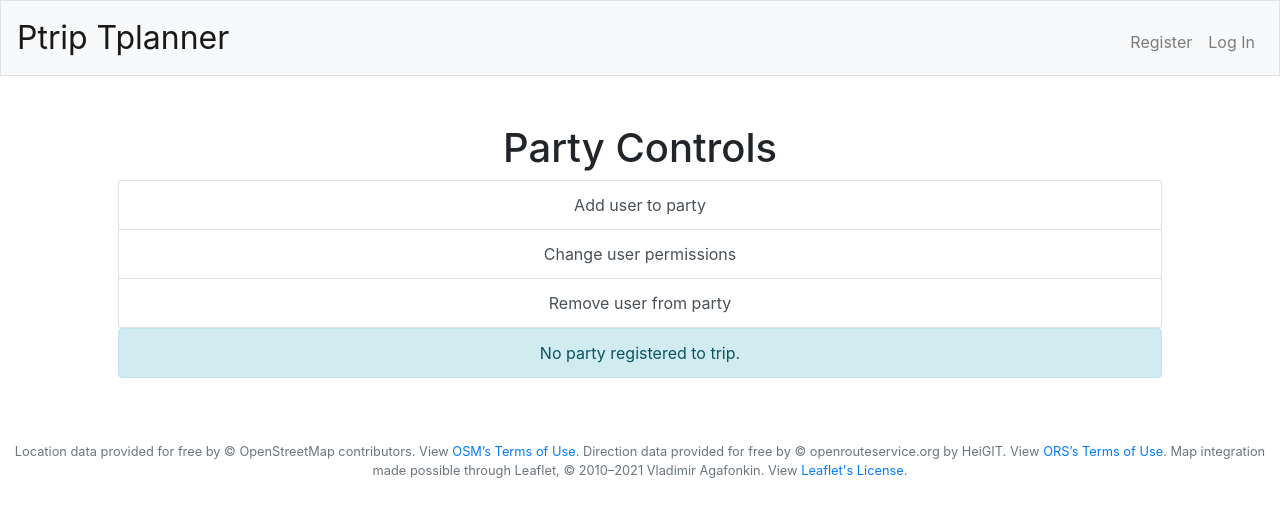
After one commit to rptomey/cs50-trip, a Flask app: template templates/manage-party.html in a window 1280 px wide. The commit adds this page. Shown: the top 517 px of the page. Run offline with Flask 2, Linux system fonts and the light colour scheme; the template is opened without the code that fills it, so the values that code supplies are empty.

Commit message:
updates to template html, aliasing for party columns for manage party page, creating manage party page, updated branding to Ptrip Tplanner

```diff
--- a/application.py
+++ b/application.py
@@ -290,7 +290,7 @@ def manage_party():
     # Get list of users currently in party for this trip
     con = sqlite3.connect("trip.db")
     cur = con.cursor()
-    rows = cur.execute("SELECT u.username, p.user_permission FROM users u LEFT JOIN permissions p ON p.user_id = u.user_id WHERE p.trip_id = ?", trip_id)
+    rows = cur.execute("SELECT u.username as user_name, p.user_permission as permission_level FROM users u LEFT JOIN permissions p ON p.user_id = u.user_id WHERE p.trip_id = ?", trip_id)
     con.close()
 
     # Handle no users
--- a/templates/layout.html
+++ b/templates/layout.html
@@ -15,12 +15,12 @@
         <script src="https://code.jquery.com/jquery-3.5.1.slim.min.js" integrity="sha384-DfXdz2htPH0lsSSs5nCTpuj/zy4C+OGpamoFVy38MVBnE+IbbVYUew+OrCXaRkfj" crossorigin="anonymous"></script>
         <script src="https://cdn.jsdelivr.net/npm/bootstrap@4.5.3/dist/js/bootstrap.bundle.min.js" integrity="sha384-ho+j7jyWK8fNQe+A12Hb8AhRq26LrZ/JpcUGGOn+Y7RsweNrtN/tE3MoK7ZeZDyx" crossorigin="anonymous"></script>
 
-        <title>Ptrip: {% block title %}{% endblock %}</title>
+        <title>Ptrip Tplanner: {% block title %}{% endblock %}</title>
     </head>
 
     <body>
         <nav class="navbar navbar-expand-md navbar-light bg-light border">
-            <a class="navbar-brand" href="/">Ptrip</a>
+            <a class="navbar-brand" href="/">Ptrip Tplanner</a>
             <button aria-controls="navbar" aria-expanded="false" aria-label="Toggle navigation" class="navbar-toggler" data-target="#navbar" data-toggle="collapse" type="button">
                 <span class="navbar-toggler-icon"></span>
             </button>
--- /dev/null
+++ b/templates/manage-party.html
@@ -0,0 +1,49 @@
+{% extends "layout.html" %}
+
+{% block title %}
+    Manage Party
+{% endblock %}
+
+{% block main %}
+    <div class="section" id="party-control-links">
+        <h1>Party Controls</h1>
+        <div class="list-group">
+            <a href="/add-party" class="list-group-item list-group-item-action">Add user to party</a>
+            <a href="/update-permissions" class="list-group-item list-group-item-action">Change user permissions</a>
+            <a href="/remove-party" class="list-group-item list-group-item-action">Remove user from party</a>
+        </div>
+    </div>
+    {% if party %}
+    <div class="section" id="party-container">
+        <h1>Current Party</h1>
+        <table>
+            <thead>
+                <tr>
+                    <th>
+                        Username
+                    </th>
+                    <th>
+                        Permission Level
+                    </th>
+                </tr>
+            </thead>
+            <tbody>
+                {% for person in party %}
+                    <tr>
+                        <td>
+                            {{ person.user_name }}
+                        </td>
+                        <td>
+                            {{ person.permission_level }}
+                        </td>
+                    </tr>
+                {% endfor %}
+            </tbody>
+        </table>
+    </div>
+    {% else %}
+    <div class="alert alert-info" role="alert">
+      No party registered to trip.
+    </div>
+    {% endif %}
+{% endblock %}
```
Also changed, not shown: templates/apology.html (renamed from templates-old/apology.html).
